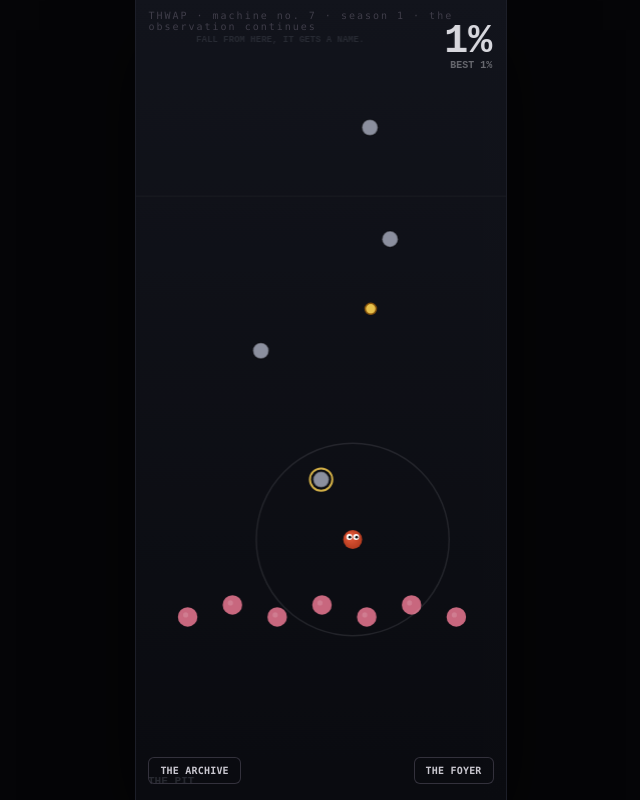
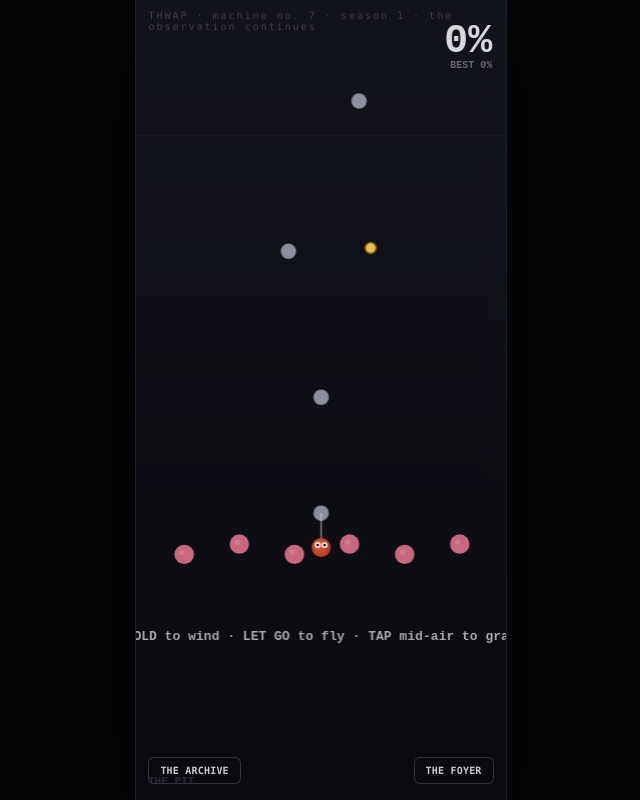
Before and after one commit to Tvalc/thwap, a plain HTML site: page index.html in a window 1280 px wide. Shown: the whole page, without its empty margins (319-959 px from the left). Drawn offline with Linux system fonts and the light colour scheme.

Commit message:
Fix frustrating start: stable non-ripping perch + soft pit + gentle centered plastic on-ramp; learn at the bottom with zero pressure
Co-Authored-By: Claude Fable 5 <noreply@anthropic.com>

```diff
--- a/index.html
+++ b/index.html
@@ -274,13 +274,16 @@ function zoneAt(pct){ for(const z of ZONES){ if(pct < z.top) return z; } return
 function buildTower(){
   STUDS = [];
   const rnd = mulberry32(70707);      // FIXED seed → same tower everywhere
-  // plush pit: a soft floor of plush studs to always catch a fall
-  for(let i=0;i<7;i++) STUDS.push({x:60+i*52, y:PIT_Y - 10 + (i%2)*14, type:'plush', pit:true});
-  // guaranteed starter studs so the first hop lands ~80% of cold tries
-  STUDS.push({x:CX, y:PIT_Y+150, type:'plastic'});
-  STUDS.push({x:CX-70, y:PIT_Y+300, type:'plastic'});
-  STUDS.push({x:CX+80, y:PIT_Y+430, type:'plastic'});
-  let y = PIT_Y + 560;
+  // plush pit: a soft floor that catches any fall — these NEVER rip, so you can rest at the bottom
+  for(let i=0;i<6;i++) STUDS.push({x:56+i*64, y:PIT_Y - 8 + (i%2)*12, type:'plush', pit:true});
+  // the starting perch: a stable plastic block you spawn on; wind from it at your own pace, no pressure
+  STUDS.push({x:CX, y:PIT_Y+40, type:'plastic', perch:true});
+  // gentle on-ramp: a centered plastic ladder. the first hops are gimmes; the machine turns mean higher up
+  STUDS.push({x:CX,    y:PIT_Y+175, type:'plastic'});
+  STUDS.push({x:CX-38, y:PIT_Y+345, type:'plastic'});
+  STUDS.push({x:CX+44, y:PIT_Y+520, type:'plastic'});
+  STUDS.push({x:CX-28, y:PIT_Y+700, type:'plastic'});
+  let y = PIT_Y + 890;
   let side = 1;
   while(y < TOP_Y - 240){
     const pct = (y-PIT_Y)/TOWER_H*100;
@@ -500,7 +503,7 @@ function attachTo(s, incomingVx, incomingVy){
   // spin direction inherits sideways momentum so the flow feels continuous
   const tang = (-Math.sin(HAND.ang))*incomingVx + (Math.cos(HAND.ang))*incomingVy;
   HAND.spin = tang>=0 ? 1 : -1;
-  HAND.w=W0; HAND.charge=0; HAND.wraps=0; HAND.plush = s.type==='plush'?0:-1;
+  HAND.w=W0; HAND.charge=0; HAND.wraps=0; HAND.plush = (s.type==='plush' && !s.pit) ? 0 : -1;
   hitstop = HITSTOP; flash = 1;
   // establish a new "high water mark" for fall accounting when we grab higher
   if(s.y > HAND.peakY - 4) HAND.peakY = Math.max(HAND.peakY, s.y);
@@ -644,7 +647,7 @@ function step(dt){
       const landY = PIT_Y + 30;
       HAND.y = landY; HAND.vx=0; HAND.vy=0;
       // land already gripping a pit stud
-      let pit = STUDS.find(s=>s.pit) || {x:HAND.x,y:landY,type:'plush',pit:true};
+      let pit = STUDS.find(s=>s.perch) || STUDS.find(s=>s.pit) || {x:HAND.x,y:landY,type:'plastic',perch:true};
       const droppedFrom = HAND.peakY;
       endFallAtLanding(landY);
       if(mode==='play' || mode==='appeal_play'){
@@ -1505,7 +1508,7 @@ function showReceivedVerdict(pl){
 
 /* ---------- reset ---------- */
 function resetToPit(){
-  const pit = STUDS.find(s=>s.pit);
+  const pit = STUDS.find(s=>s.perch) || STUDS.find(s=>s.pit);
   HAND.peakY = pit.y; HAND.lastAnchor=null; HAND.lastWraps=0;
   attachTo(pit,0,0); held=false; HAND.charge=0; hitstop=0; slowmo=0;
   camY = HAND.y+60;
```
